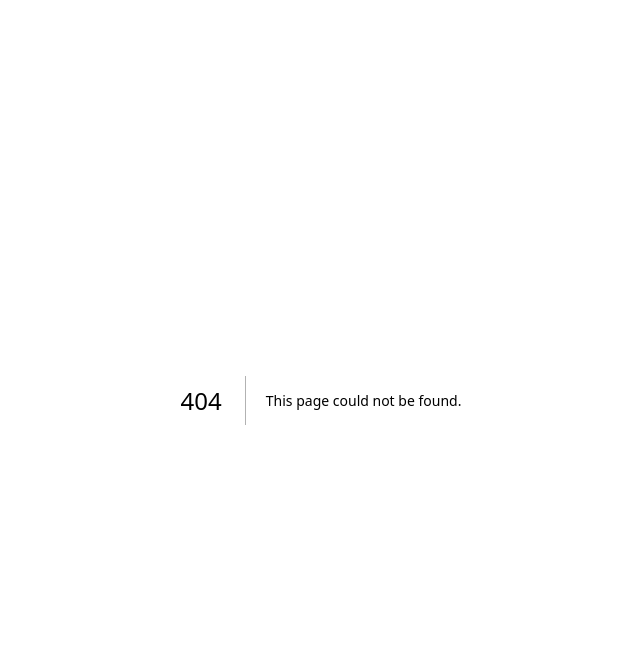
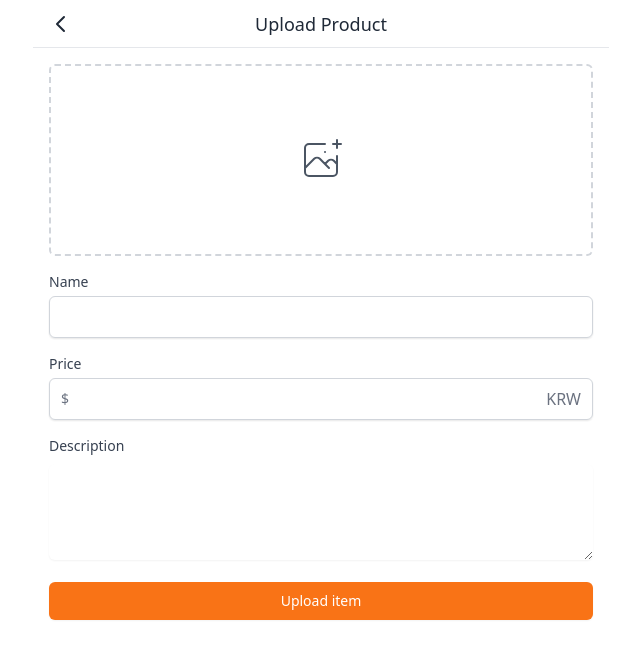
Before and after one commit to Dayglow0926/carrot-market, a Next.js app: page /products/upload in a window 1280 px wide. Before the commit this address had no page. Shown: the top 658 px of the page, without its empty margins (319-959 px from the left). Built offline with nearby package versions, Linux system fonts and the light colour scheme.

Commit message:
move: 경로 변경 (items -> products)

```diff
--- a/src/pages/items/upload.tsx
+++ b/src/pages/products/upload.tsx
@@ -2,15 +2,27 @@ import Button from "@/components/button";
 import Input from "@/components/input";
 import Layout from "@/components/layout";
 import TextArea from "@/components/textarea";
+import useMutation from "@/libs/client/useMutation";
 import { NextPage } from "next";
 import { useForm } from "react-hook-form";
 
+interface UploadProductForm {
+  name: string;
+  price: number;
+  description: string;
+}
+
 const Upload: NextPage = () => {
-  const { register } = useForm();
+  const { register, handleSubmit } = useForm<UploadProductForm>();
+  const [uploadProduct, { loading, data }] = useMutation("/api/products");
+  const onValid = (data: UploadProductForm) => {
+    if (loading) return;
+    uploadProduct(data);
+  };
 
   return (
     <Layout canGoBack title="Upload Product">
-      <form className="space-y-4 p-4">
+      <form className="space-y-4 p-4" onSubmit={handleSubmit(onValid)}>
         <div>
           <label className="flex h-48 w-full cursor-pointer items-center justify-center rounded-md border-2 border-dashed border-gray-300 text-gray-600 hover:border-orange-500 hover:text-orange-500">
             <svg
@@ -31,14 +43,14 @@ const Upload: NextPage = () => {
           </label>
         </div>
         <Input
-          register={register("answer", { required: true, minLength: 5 })}
+          register={register("name", { required: true, minLength: 5 })}
           required
           label="Name"
           name="name"
           type="text"
         />
         <Input
-          register={register("answer", { required: true, minLength: 5 })}
+          register={register("price", { required: true, minLength: 5 })}
           required
           label="Price"
           name="price"
@@ -46,11 +58,12 @@ const Upload: NextPage = () => {
           kind="price"
         />
         <TextArea
-          register={register("answer", { required: true, minLength: 5 })}
+          register={register("description", { required: true, minLength: 5 })}
           name="description"
           label="Description"
+          required
         />
-        <Button text="Upload item" />
+        <Button text={loading ? "Loading..." : "Upload item"} />
       </form>
     </Layout>
   );
```
Also changed, not shown: src/pages/products/[id].tsx (renamed from src/pages/items/[id].tsx).
